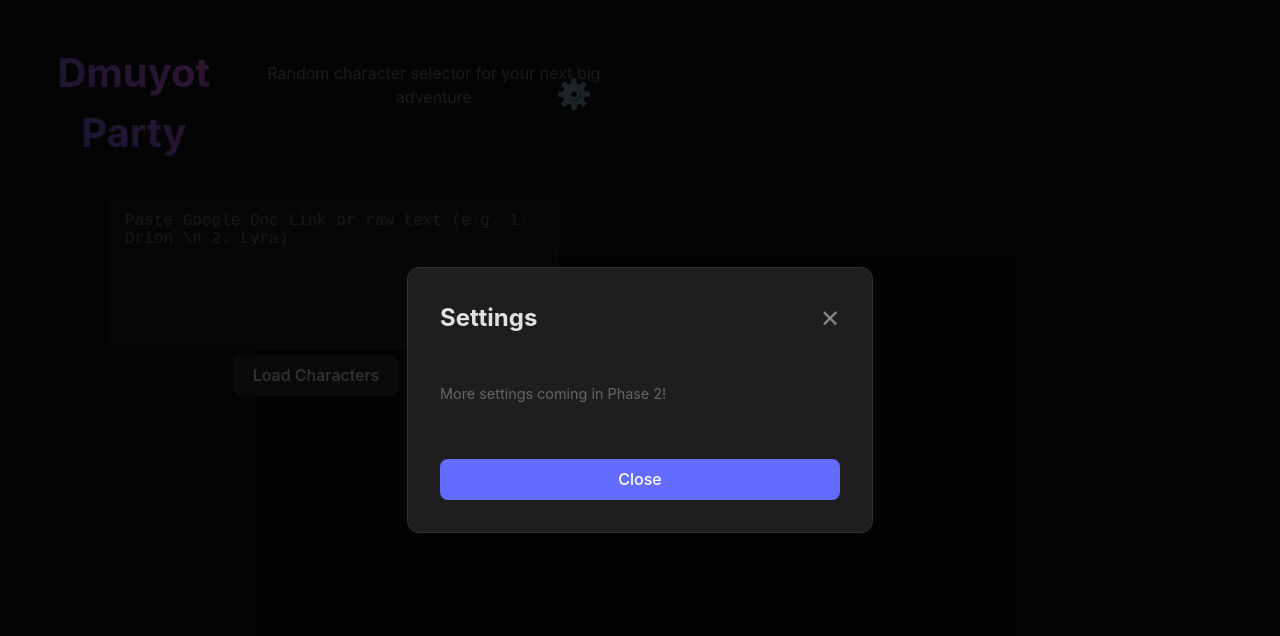
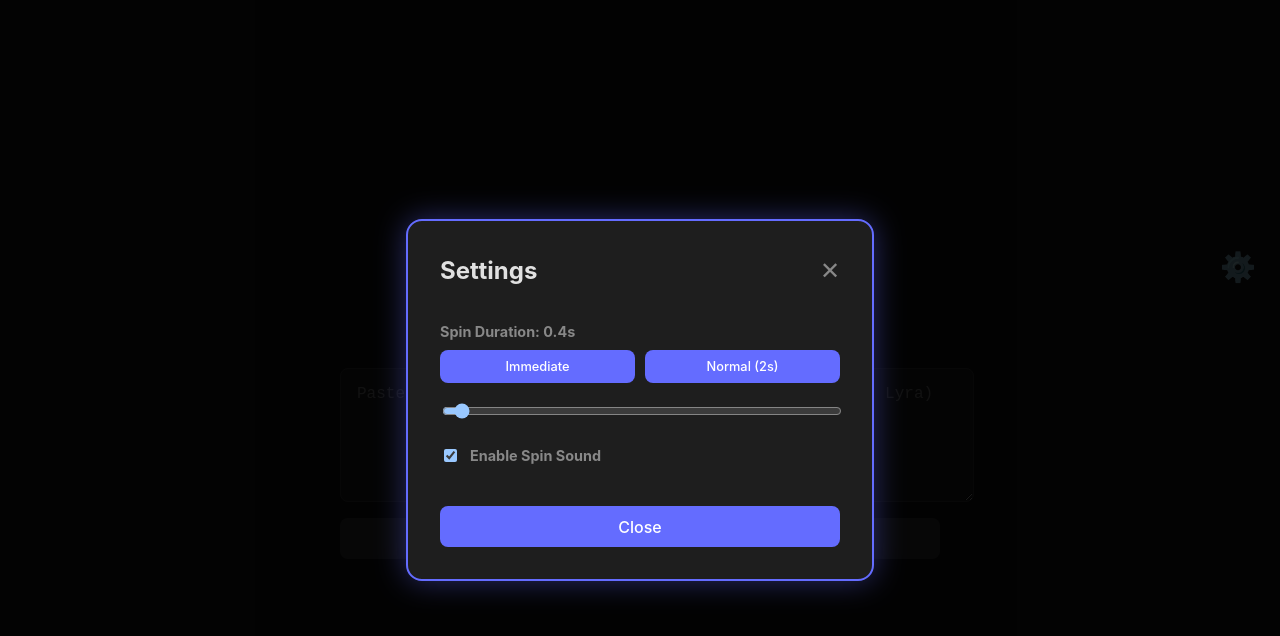
Before and after one commit to drklauseman-forfun/dmuyot-party, a React (Vite) app in the folder frontend/: page / in a window 1280 px wide. Both pictures are taken after a click on the button "⚙️". Shown: the top 636 px of the page. Built offline with nearby package versions, Linux system fonts and the light colour scheme.

Commit message:
Phase 2: Add Spin Duration settings and Audio framework placeholder. Fix CSS syntax error.

```diff
--- a/frontend/src/App.tsx
+++ b/frontend/src/App.tsx
@@ -26,12 +26,20 @@ function App() {
   const [showModal, setShowModal] = useState(false);
   const [showSettings, setShowSettings] = useState(false);
 
-  // Load saved input from localStorage on mount
+  // Phase 2 Settings
+  const [spinDuration, setSpinDuration] = useState(0.4);
+  const [soundEnabled, setSoundEnabled] = useState(true);
+
+  // Load saved settings from localStorage on mount
   useEffect(() => {
     const savedInput = localStorage.getItem('dmuyot_party_input');
-    if (savedInput) {
-      setInput(savedInput);
-    }
+    if (savedInput) setInput(savedInput);
+
+    const savedDuration = localStorage.getItem('dmuyot_party_duration');
+    if (savedDuration) setSpinDuration(parseFloat(savedDuration));
+
+    const savedSound = localStorage.getItem('dmuyot_party_sound');
+    if (savedSound !== null) setSoundEnabled(savedSound === 'true');
   }, []);
 
   // Save input to localStorage whenever it changes
@@ -46,6 +54,12 @@ function App() {
     return isNaN(val) ? 1 : Math.min(1000, Math.max(1, val));
   };
 
+  // Placeholder for sound effect
+  const playSpinSound = (duration: number) => {
+    if (!soundEnabled) return;
+    console.log(`🔊 [SOUND PLACEHOLDER] Playing spin sound for ${duration}s`);
+  };
+
   const handleExtract = async () => {
     setLoading(true);
     setSelectedIndex(null);
@@ -54,7 +68,6 @@ function App() {
       const isUrl = input.trim().startsWith('http');
       const payload = isUrl ? { url: input.trim() } : { text: input };
 
-      // Use environment variable for API URL in production, fallback to localhost
       const apiUrl = import.meta.env.VITE_API_URL || 'http://localhost:8000';
       const response = await axios.post<ExtractionResponse>(`${apiUrl}/api/extract`, payload);
 
@@ -94,11 +107,12 @@ function App() {
         setMustSpin(true);
         setSelectedIndex(null);
         setWinners([]);
+        playSpinSound(spinDuration);
       }
     }
   };
 
-  // Color palette for the wheel (default backgrounds)
+  // Color palette for the wheel
   const backgroundColors = ['#1e1e1e', '#2c2c2c'];
 
   const data = useMemo(() => {
@@ -151,7 +165,7 @@ function App() {
                 radiusLineWidth={1}
                 fontSize={characters.length > 100 ? 10 : 16}
                 perpendicularText={true}
-                spinDuration={0.4} // Faster spin (default is usually ~0.8 or 1.0)
+                spinDuration={spinDuration}
                 onStopSpinning={() => {
                   setMustSpin(false);
                   setSelectedIndex(prizeNumber);
@@ -218,7 +232,38 @@ function App() {
             </div>
 
             <div className="settings-row">
-              <p style={{ color: '#666', fontSize: '0.9rem' }}>More settings coming in Phase 2!</p>
+              <label>Spin Duration: {spinDuration}s</label>
+              <div style={{ display: 'flex', gap: '10px', marginBottom: '10px' }}>
+                <button onClick={() => { setSpinDuration(0.1); localStorage.setItem('dmuyot_party_duration', '0.1'); }} style={{ flex: 1, fontSize: '0.8rem' }}>Immediate</button>
+                <button onClick={() => { setSpinDuration(2.0); localStorage.setItem('dmuyot_party_duration', '2.0'); }} style={{ flex: 1, fontSize: '0.8rem' }}>Normal (2s)</button>
+              </div>
+              <input
+                type="range"
+                min="0.1"
+                max="10"
+                step="0.1"
+                value={spinDuration}
+                onChange={(e) => {
+                  const val = parseFloat(e.target.value);
+                  setSpinDuration(val);
+                  localStorage.setItem('dmuyot_party_duration', val.toString());
+                }}
+                style={{ width: '100%' }}
+              />
+            </div>
+
+            <div className="settings-row">
+              <label style={{ display: 'flex', alignItems: 'center', gap: '10px', cursor: 'pointer', color: '#888' }}>
+                <input
+                  type="checkbox"
+                  checked={soundEnabled}
+                  onChange={(e) => {
+                    setSoundEnabled(e.target.checked);
+                    localStorage.setItem('dmuyot_party_sound', e.target.checked.toString());
+                  }}
+                />
+                Enable Spin Sound
+              </label>
             </div>
 
             <button onClick={() => setShowSettings(false)} style={{ width: '100%', marginTop: '1rem' }}>Close</button>
@@ -234,7 +279,7 @@ function App() {
             style={{
               borderColor: winners[0]?.color || '#646cff',
               boxShadow: `0 0 30px ${winners[0]?.color || '#646cff'}66`,
-              backgroundColor: winners[0]?.color ? `${winners[0].color}1a` : '#1e1e1e', // 10% opacity
+              backgroundColor: winners[0]?.color ? `${winners[0].color}1a` : '#1e1e1e',
               backdropFilter: 'blur(10px)'
             }}
           >
@@ -251,7 +296,7 @@ function App() {
             <button
               onClick={() => setShowModal(false)}
               style={{
-                background: '#646cff', // Standard theme purple
+                background: '#646cff',
                 color: '#fff',
                 fontWeight: 'bold',
                 marginTop: '1.5rem',
--- a/frontend/src/index.css
+++ b/frontend/src/index.css
@@ -19,6 +19,8 @@ body {
   place-items: center;
   min-width: 320px;
   min-height: 100vh;
+}
+
 #root {
   max-width: 1280px;
   margin: 0 auto;
@@ -36,15 +38,18 @@ body {
 
 header {
   display: flex;
+  flex-direction: column;
   justify-content: center;
   align-items: center;
   position: relative;
   width: 100%;
+  margin-bottom: 1rem;
 }
 
 .settings-btn {
   position: absolute;
-  right: 1rem;
+  right: 0;
+  top: 0;
   background: none;
   border: none;
   font-size: 1.8rem;
@@ -56,7 +61,6 @@ header {
 
 .settings-btn:hover {
   transform: rotate(45deg);
-  background: none;
 }
 
 .main-content {
@@ -85,49 +89,16 @@ header {
     width: 100%;
     max-width: unset;
     height: 300px;
+    order: 2; /* Move list below wheel on mobile */
+  }
+
+  .settings-btn {
+    font-size: 1.5rem;
   }
 }
 
 .input-section {
-...
-  border: 1px solid #333;
-}
-
-.settings-overlay {
-  position: fixed;
-  top: 0;
-  left: 0;
-  right: 0;
-  bottom: 0;
-  background: rgba(0,0,0,0.8);
-  display: flex;
-  justify-content: center;
-  align-items: center;
-  z-index: 1100;
-}
-
-.settings-modal {
-  background: #1e1e1e;
-  padding: 2rem;
-  border-radius: 12px;
-  border: 1px solid #333;
-  width: 90%;
-  max-width: 400px;
-  text-align: left;
-}
-
-.settings-row {
-  margin-bottom: 1.5rem;
-  display: flex;
-  flex-direction: column;
-  gap: 0.5rem;
-}
-
-.settings-row label {
-  font-weight: bold;
-  color: #888;
-}
-
+  width: 100%;
   max-width: 600px;
   display: flex;
   flex-direction: column;
@@ -136,7 +107,7 @@ header {
 
 textarea {
   width: 100%;
-  height: 120px;
+  height: 100px;
   background-color: #1e1e1e;
   border: 1px solid #333;
   border-radius: 8px;
@@ -212,8 +183,8 @@ button:disabled {
 }
 
 h1 {
-  font-size: 2.5rem;
-  margin-bottom: 0.5rem;
+  font-size: 2rem;
+  margin: 0;
   background: linear-gradient(45deg, #646cff, #ff64f2);
   -webkit-background-clip: text;
   -webkit-text-fill-color: transparent;
@@ -221,7 +192,8 @@ h1 {
 
 .subtitle {
   color: #888;
-  margin-bottom: 2rem;
+  margin-top: 0.2rem;
+  font-size: 0.9rem;
 }
 
 .spin-controls {
@@ -232,7 +204,7 @@ h1 {
 }
 
 .spin-input {
-  width: 60px;
+  width: 70px;
   padding: 0.5rem;
   border-radius: 4px;
   border: 1px solid #333;
@@ -240,7 +212,7 @@ h1 {
   color: white;
 }
 
-.results-overlay {
+.results-overlay, .settings-overlay {
   position: fixed;
   top: 0;
   left: 0;
@@ -254,15 +226,24 @@ h1 {
   animation: fadeIn 0.3s ease;
 }
 
-.results-modal {
+.settings-overlay {
+  z-index: 1100;
+}
+
+.results-modal, .settings-modal {
   background: #1e1e1e;
-  padding: 2.5rem;
+  padding: 2rem;
   border-radius: 16px;
   border: 2px solid #646cff;
   max-width: 500px;
   width: 90%;
   box-shadow: 0 0 30px rgba(100, 108, 255, 0.4);
   text-align: center;
+}
+
+.settings-modal {
+  text-align: left;
+  max-width: 400px;
 }
 
 .results-list {
@@ -276,12 +257,24 @@ h1 {
 }
 
 .result-winner {
-  font-size: 1.5rem;
+  font-size: 1.2rem;
   font-weight: bold;
-  color: #ff64f2;
   margin: 0.5rem 0;
   padding: 0.5rem;
   border-bottom: 1px solid #333;
+}
+
+.settings-row {
+  margin-bottom: 1.5rem;
+  display: flex;
+  flex-direction: column;
+  gap: 0.5rem;
+}
+
+.settings-row label {
+  font-weight: bold;
+  color: #888;
+  font-size: 0.9rem;
 }
 
 @keyframes fadeIn {
@@ -291,7 +284,7 @@ h1 {
 
 .large-list-warning {
   color: #ffcc00;
-  font-size: 0.9rem;
+  font-size: 0.8rem;
   margin-bottom: 1rem;
   background: rgba(255, 204, 0, 0.1);
   padding: 0.5rem;
```
